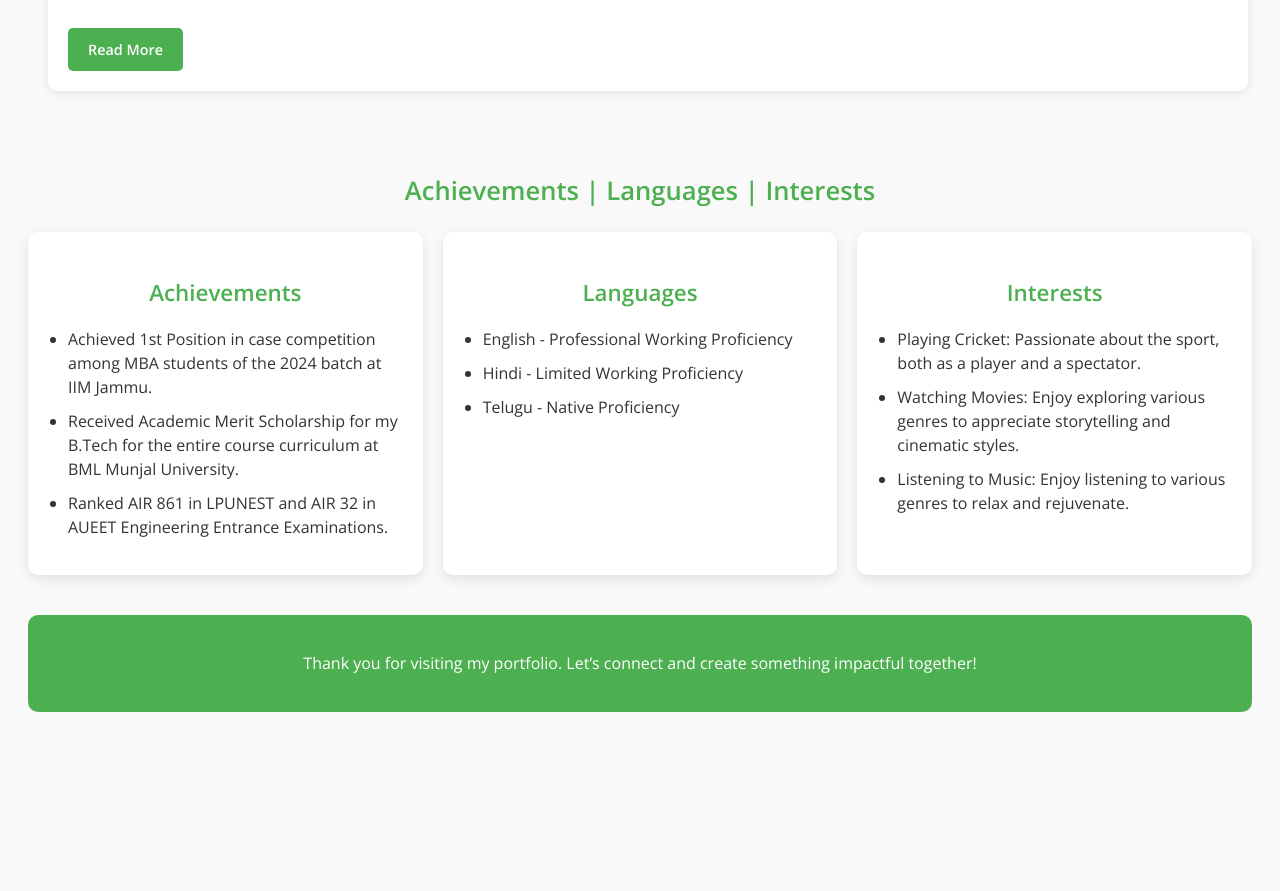
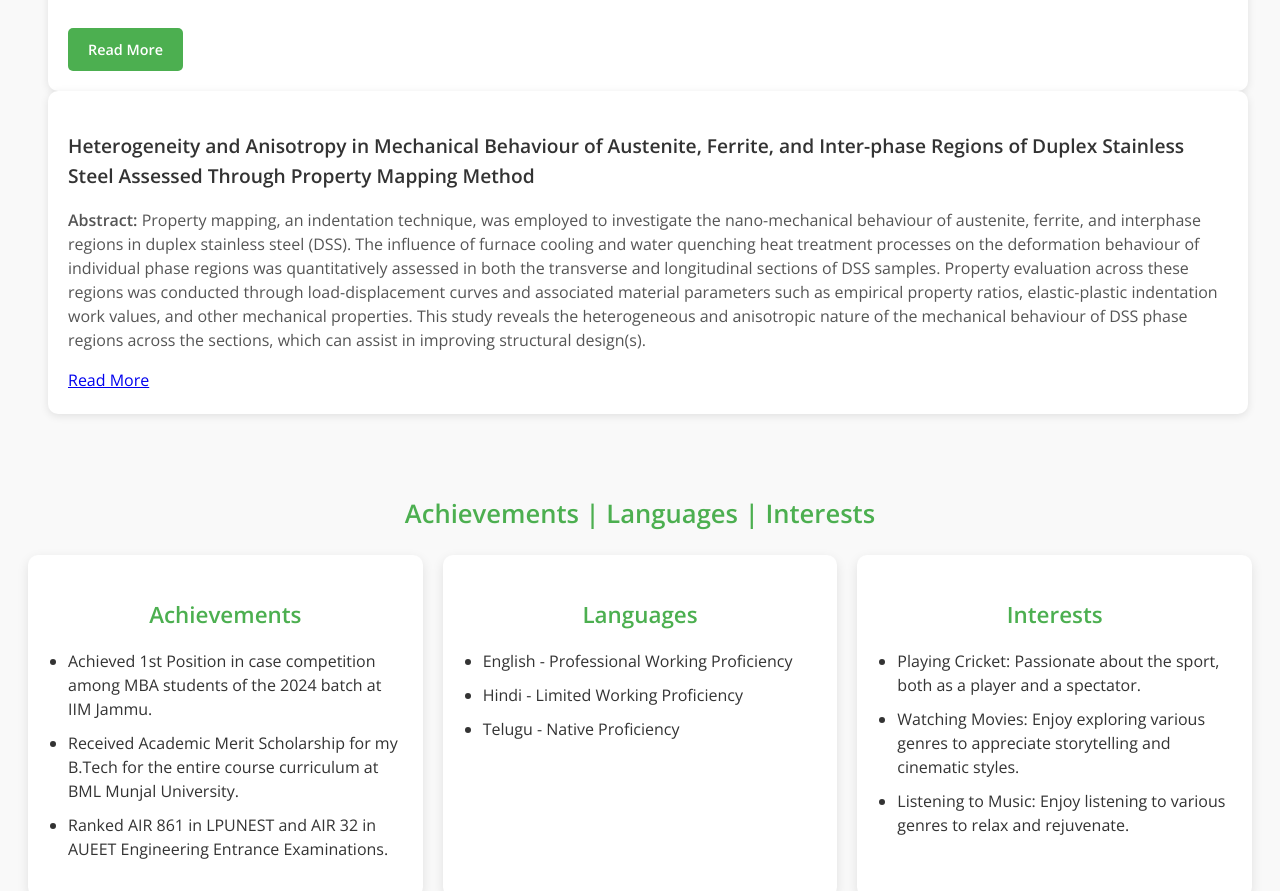
Before and after one commit to GITrepo-Siva/My-Portfolio, a plain HTML site: page index.html in a window 1280 px wide. Shown: the part 3593-4484 px from the top of the page. Before the commit the page ends 4353 px from the top, so only its background shows below. Drawn offline with nearby package versions, Linux system fonts and the light colour scheme; a web font is replaced by a local one.

Commit message:
Update index.html

```diff
--- a/index.html
+++ b/index.html
@@ -240,6 +240,11 @@
             <p><strong>Abstract:</strong> Accelerated property mapping, an advanced indentation technique, was used to describe the nanomechanical behaviour of duplex stainless steel (DSS) surfaces prior to and post heat treatments. Heterogeneity in deformation responses and relative elastic and/or plastic nature of DSS was assessed on longitudinal and transverse directions through load–displacement curves, property maps, histograms of hardness (H), modulus (E), and indentation works. Empirical ratios such as H/E, (H/E)<sup>1/2</sup>, H<sup>3</sup>/E<sup>2</sup>, and plasticity index were employed to understand the anisotropy across the directions.</p>
             <a href="https://www.sciencedirect.com/science/article/pii/S0167577X24007225" target="_blank" class="publication-link">Read More</a>
         </div>
+        <div class="publication-item">
+            <h3>Heterogeneity and Anisotropy in Mechanical Behaviour of Austenite, Ferrite, and Inter-phase Regions of Duplex Stainless Steel Assessed Through Property Mapping Method</h3>
+            <p><strong>Abstract:</strong> Property mapping, an indentation technique, was employed to investigate the nano-mechanical behaviour of austenite, ferrite, and interphase regions in duplex stainless steel (DSS). The influence of furnace cooling and water quenching heat treatment processes on the deformation behaviour of individual phase regions was quantitatively assessed in both the transverse and longitudinal sections of DSS samples. Property evaluation across these regions was conducted through load-displacement curves and associated material parameters such as empirical property ratios, elastic-plastic indentation work values, and other mechanical properties. This study reveals the heterogeneous and anisotropic nature of the mechanical behaviour of DSS phase regions across the sections, which can assist in improving structural design(s).</p>
+            <a href="https://link.springer.com/article/10.1007/s11837-025-07468-y?utm_source=rct_congratemailt&utm_medium=email&utm_campaign=nonoa_20250602&utm_content=10.1007%2Fs11837-025-07468-y">Read More</a>
+        </div>
     </section>
 
 
```
